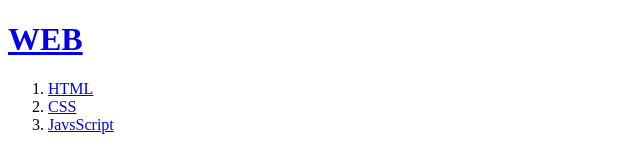
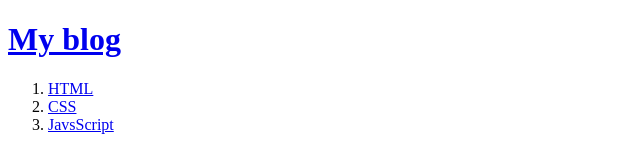
Before and after one commit to adol83/web1, a plain HTML site: page 1.html in a window 1280 px wide. Shown: the top 158 px of the page, without its empty margins (0-640 px from the left). Drawn offline with Linux system fonts and the light colour scheme.

Commit message:
Update 1.html

```diff
--- a/1.html
+++ b/1.html
@@ -1,12 +1,12 @@
 <!doctype html>
 <html>
 <head>
-<title>WEB1 - html</title>
+<title>My blog</title>
 <meta charset="utf-8">
 </head>
 
 <body>
-    <h1><a href="index.html">WEB</a></h1>
+    <h1><a href="index.html">My blog</a></h1>
 <ol>
   <li><a href="1.html">HTML</a></li>
   <li><a href="2.html">CSS</a></li>
```
